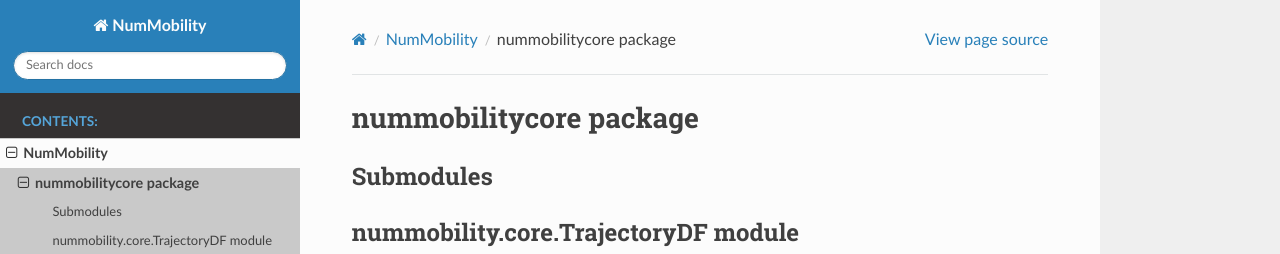
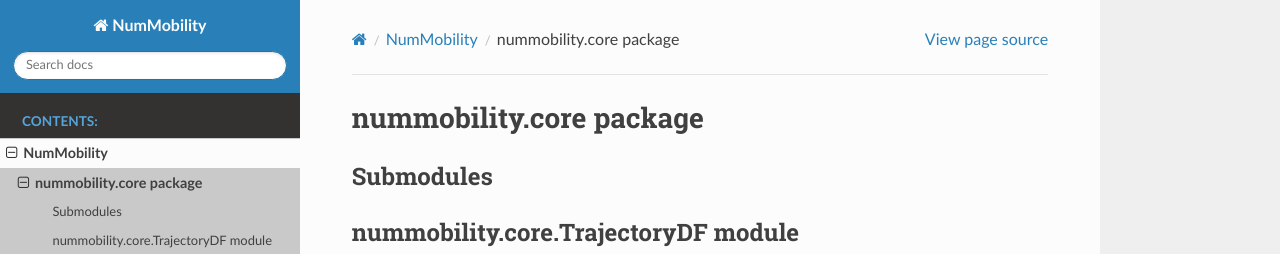
Before and after one commit to YakshHaranwala/PTRAIL, a Sphinx documentation site: the page built from docs/num.core.rst, in a window 1280 px wide. Shown: the top 254 px of the page. Built offline with Sphinx 7.4.7 and the Read the Docs theme 2.0.0, drawn with Linux system fonts in a browser that asks for light colours.

Commit message:
Making sure the docs are working again.

```diff
--- a/docs/num.core.rst
+++ b/docs/num.core.rst
@@ -1,4 +1,4 @@
-nummobilitycore package
+nummobility.core package
 =======================
 
 Submodules
@@ -7,7 +7,7 @@
 nummobility.core.TrajectoryDF module
 ------------------------------------
 
-.. automodule:: core.TrajectoryDF
+.. automodule:: nummobility.core.TrajectoryDF
    :members:
    :undoc-members:
    :show-inheritance:
--- a/docs/num.preprocessing.rst
+++ b/docs/num.preprocessing.rst
@@ -1,5 +1,5 @@
 nummobility.preprocessing package
-=====================
+=================================
 
 Submodules
 ----------
```
